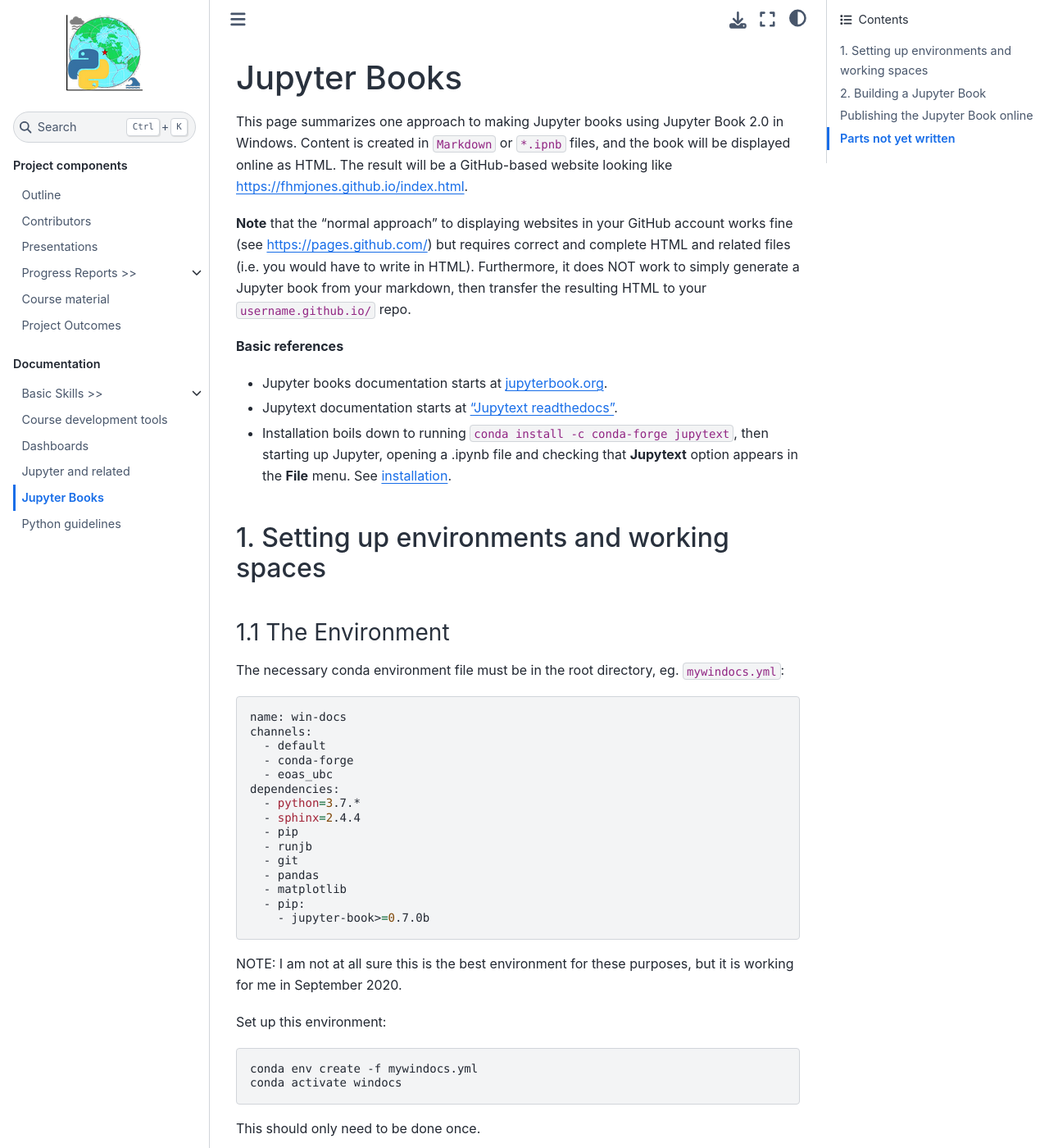
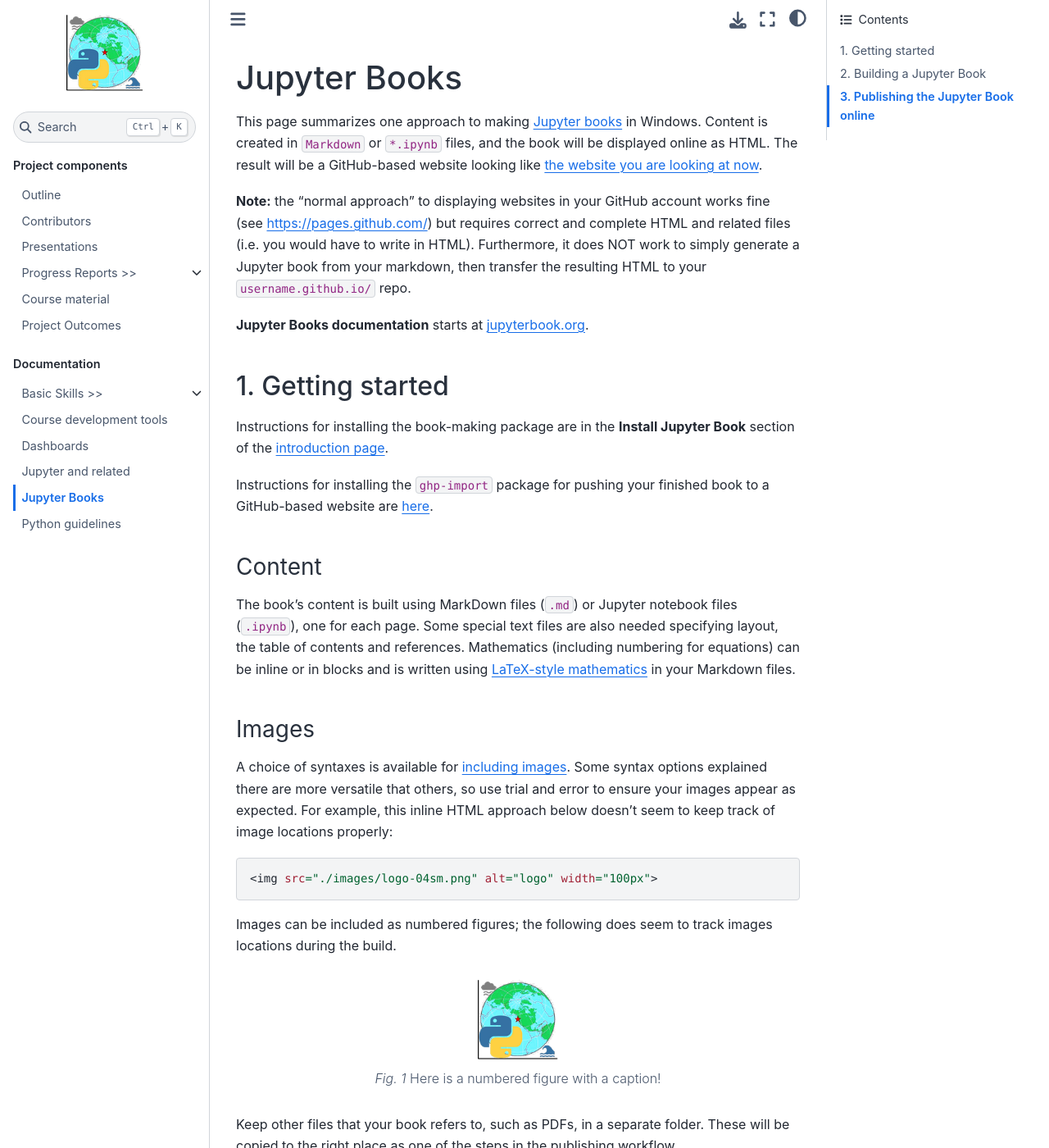
Before and after one commit to eoas-ubc/eoas-ubc.github.io, a Jupyter Book: the page built from docs/jupyterbooks.md, in a window 1280 px wide and 1400 px high. Shown: the whole window at 82% size. Built offline with Jupyter Book 1.0.4 settings and Sphinx 7.4.7 and the Sphinx Book theme 1.1.4, drawn with Linux system fonts in a browser that asks for light colours; some of the changed text lies outside the part shown.

Commit message:
adjustments to the jupyter books page

````diff
--- a/docs/jupyterbooks.md
+++ b/docs/jupyterbooks.md
@@ -1,69 +1,40 @@
 # Jupyter Books
 
-This page summarizes one approach to making Jupyter books using Jupyter Book 2.0 in Windows. Content is created in `Markdown` or `*.ipnb` files, and the book will be displayed online as HTML. The result will be a GitHub-based website looking like https://fhmjones.github.io/index.html.
+This page summarizes one approach to making [Jupyter books](https://jupyterbook.org/intro.html) in Windows. Content is created in `Markdown` or `*.ipynb` files, and the book will be displayed online as HTML. The result will be a GitHub-based website looking like [the website you are looking at now](https://eoas-ubc.github.io/).
 
-**Note** that the "normal approach" to displaying websites in your GitHub account works fine (see [https://pages.github.com/](https://pages.github.com/)) but requires correct and complete HTML and related files (i.e. you would have to write in HTML). Furthermore, it does NOT work to simply generate a Jupyter book from your markdown, then transfer the resulting HTML to your `username.github.io/` repo.
+**Note:** the "normal approach" to displaying websites in your GitHub account works fine (see [https://pages.github.com/](https://pages.github.com/)) but requires correct and complete HTML and related files (i.e. you would have to write in HTML). Furthermore, it does NOT work to simply generate a Jupyter book from your markdown, then transfer the resulting HTML to your `username.github.io/` repo.
 
-**Basic references**
+**Jupyter Books documentation** starts at [jupyterbook.org](https://jupyterbook.org/intro.html).
 
-- Jupyter books documentation starts at [jupyterbook.org](https://jupyterbook.org/intro.html).
-- Jupytext documentation starts at ["Jupytext readthedocs"](https://jupytext.readthedocs.io/en/latest/index.html).
-- Installation boils down to running `conda install -c conda-forge jupytext`, then starting up Jupyter, opening a .ipynb file and checking that **Jupytext** option appears in the **File** menu. See [installation](https://jupytext.readthedocs.io/en/latest/install.html).
+## 1. Getting started
 
-## 1. Setting up environments and working spaces
+Instructions for installing the book-making package are in the **Install Jupyter Book** section of the [introduction page](https://jupyterbook.org/intro.html).
 
-### 1.1 The Environment
+Instructions for installing the `ghp-import` package for pushing your finished book to a GitHub-based website are [here](https://jupyterbook.org/start/publish.html#publish-your-book-online-with-github-pages).
 
-The necessary conda environment file must be in the root directory, eg. `mywindocs.yml`:
+### Content
+
+The book's content is built using MarkDown files (`.md`) or Jupyter notebook files (`.ipynb`), one for each page. Some special text files are also needed specifying layout, the table of contents and references. Mathematics (including numbering for equations) can be inline or in blocks and is written using [LaTeX-style mathematics](https://jupyterbook.org/content/math.html) in your Markdown files.
+
+### Images
+
+A choice of syntaxes is available for [including images](https://jupyterbook.org/content/figures.html). Some syntax options explained there are more versatile that others, so use trial and error to ensure your images appear as expected. For example, this inline HTML approach below doesn't seem to keep track of image locations properly:
 
 ```bash
-name: win-docs
-channels:
-  - default
-  - conda-forge
-  - eoas_ubc
-dependencies:
-  - python=3.7.*
-  - sphinx=2.4.4
-  - pip
-  - runjb
-  - git
-  - pandas
-  - matplotlib
-  - pip:
-    - jupyter-book>=0.7.0b
+<img src="./images/logo-04sm.png" alt="logo" width="100px">
 ```
 
-NOTE: I am not at all sure this is the best environment for these purposes, but it is working for me in September 2020.
+Images can be included as numbered figures; the following does seem to track images locations during the build.
 
-Set up this environment:
-
-```bash
-conda env create -f mywindocs.yml
-conda activate windocs
+```{figure} ./images/logo-04sm.png
+---
+height: 100px
+name: directive-fig
+---
+Here is a numbered figure with a caption!
 ```
 
-This should only need to be done once.
-
-### 1.2 Install [ghp-import](https://pypi.org/project/ghp-import/)
-
-```bash
-pip install ghp-import
-```
-
-### 1.3 Where to put working and resulting files
-
-Build documentation in a repo OTHER than your `username.github.io/` repo. Continuing the example above: eg. https://github.com/fhmjones/FJ-ocesedocs. Working in the master branch may not be "best practice" but is OK for now.
-
-This documentation repo is where documentation files will be edited, where JupyterBooks will be run to convert to HTML, and where results can be tested. There should be `README.md` and `LICENSE` files. A `.gitignore` file is recommended to prevent all the HTML and related files being sent when you `push` to GitHub. When satisfied, and local/remote repos are synchronized, [ghp-import](https://pypi.org/project/ghp-import/) is used to send. To summarize:
-
-1. Write documentation locally using Markdown (possibly including code in `.ipnb` files) in a repo dedicated to the purpose. Manage GitHub version control normally.
-1. Use Jupyterbooks to generate the HTML and book structure within that repo.
-1. Copy resulting web materials to your local clone of your repo `username.github.io`.
-1. Use `ghp-import` from the root of that local repo to ship web display files to your GitHub `username.github.io` repo.
-1. The website is then found using a URL like https://fhmjones.github.io/index.html.
-
-Details for steps 2-4 are below.
+Keep other files that your book refers to, such as PDFs, in a separate folder. These will be copied to the right place as one of the steps in the publishing workflow.
 
 ## 2. Building a Jupyter Book
 
@@ -87,33 +58,24 @@
 jb build docs/
 ```
 
-The  resulting contents of the `docs/_build` folder will be copied to GitHub `username.github.io` repo (next section), but test it locally first by opening the local `index.html` file that should be in the `docs/_build/html` folder.
+Test the result locally by opening the local `index.html` file that should be in the `docs/_build/html` folder.
 
-## Publishing the Jupyter Book online
+## 3. Publishing the Jupyter Book online
 
-Publish to your own `username.github.io` repo so it can be checked by you or others.
+To publish to your GitHub repository for public viewing, follow instructions [here](https://jupyterbook.org/start/publish.html#publish-your-book-online-with-github-pages), the `ghp-import` utility should have been installed (above).
 
-1. The `ghp-import` utility should have been installed (above).
-2. Temporarily set the remote `upstream` location as
+HOWEVER, to publish to an Organization's repository (such as `eoas-tlef`) the steps are slightly different.
 
-   ```bash
-   git remote add upstream https://github.com/username/username.github.io
-   ```
+1. Complete the `jb build` step so there is a folder under your `\docs` folder with all the HTML.
 
-3. Send the folder with all HTML and associated materials (images, CSS, etc.) that was generated using `jb build` to the `master` branch at `username.github.io` using the following. Do this on the command line from the folder in which the `docs` folder resides.
+2. Make the necessary folder under that `\docs` folder to take the "other" files, like PDFs. For example, we put PDFs in the folder `docs\pdffiles`.
+
+3. Copy all necessary files to that folder. This is necessary because the `jb build` command doesn't know how to find and correctly place these files.
+
+4. Make sure your local git repo knows where `upstream` is. If you are using a fork / rebase workflow, this should be clear. Then use `ghp-import` as follows.
 
    ```bash
    ghp-import -f --no-jekyll -p -b master docs/_build/html -r upstream
    ```
 
-4. Stop using that location as this repo's `upstream` by finishing with
-
-    ```bash
-    git remote remove upstream
-    ```
-
-## Parts not yet written
-
-- Writing, and the parts needed for including navigation
-- Working with **[jb_tools](https://github.com/eoas-ubc/jb_tools/blob/master/tools_demo/Readme_conda.md)**.
-- Markdown for Jupyter books
+(This is all because the `master` branch at `upstream` is where the website is rendered, and the "main" branch for un-rendered files (markdown, etc.) is the `docs` branch. Yes, it is a  little confusing.)
````
Also changed, not shown: docs/dashboards.md (+1 -1 lines), docs/project-outline.md (+1 -1 lines), docs/images/ocgy-demo-02.gif (renamed from docs/ocgy-demo-02.gif).
